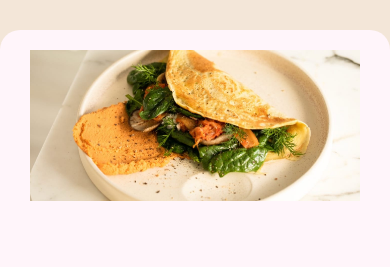
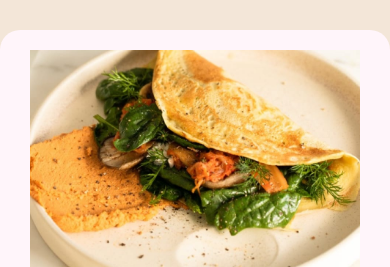
Before and after one commit to Samantthha/Recipe-Page, a plain HTML site: page index.html in a window 390 px wide. Shown: the top 267 px of the page. Drawn offline with Linux system fonts and the light colour scheme.

Commit message:
Recipe page completed

```diff
--- a/main.css
+++ b/main.css
@@ -149,3 +149,10 @@ body {
 .weight {
   color: var(--PrimaryNutmeg);
 }
+
+@media screen and (max-width: 500px) {
+  .img {
+    background-size: cover;
+    background-position: center center;
+  }
+}
```
